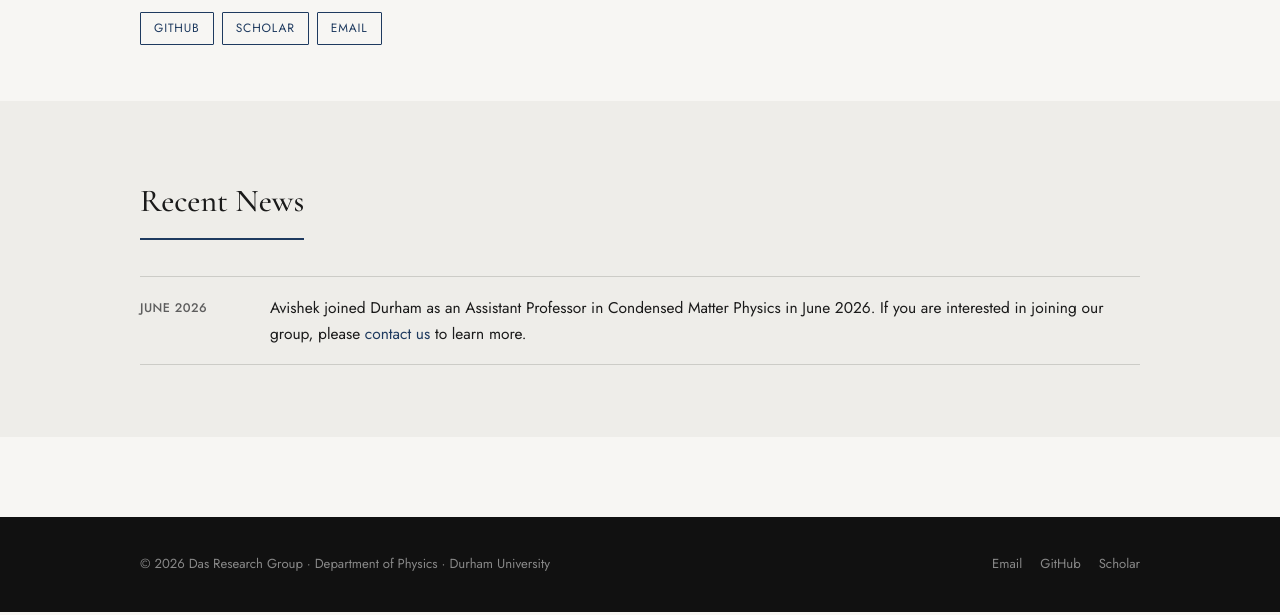
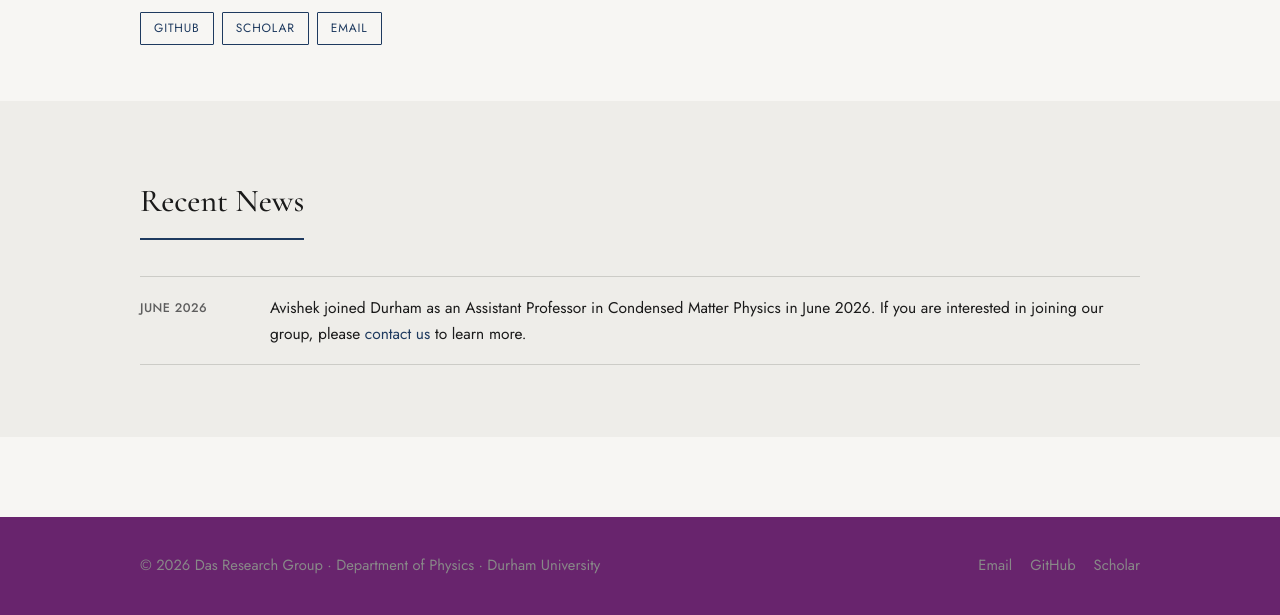
Before and after one commit to dasgroup-durham/dasgroup-durham.github.io, a plain HTML site: page index.html in a window 1280 px wide. Shown: the part 771-1386 px from the top of the page. Drawn offline with nearby package versions, Linux system fonts and the light colour scheme.

Commit message:
Update style.css

```diff
--- a/css/style.css
+++ b/css/style.css
@@ -468,7 +468,7 @@ nav {
 /* ─── Footer ─────────────────────────────────────────────── */
 footer {
   margin-top: 80px;
-  background: #111111;
+  background: #68246D;
   color: #888;
   padding: 36px 0;
 }
@@ -482,9 +482,9 @@ footer {
   flex-wrap: wrap;
   gap: 14px;
 }
-.footer-copy { font-size: .82rem; }
+.footer-copy { font-size: .92rem; }
 .footer-links { display: flex; gap: 18px; }
-.footer-links a { font-size: .82rem; color: #888; }
+.footer-links a { font-size: .92rem; color: #888; }
 .footer-links a:hover { color: #ddd; }
 
 /* ─── Responsive ─────────────────────────────────────────── */
```
